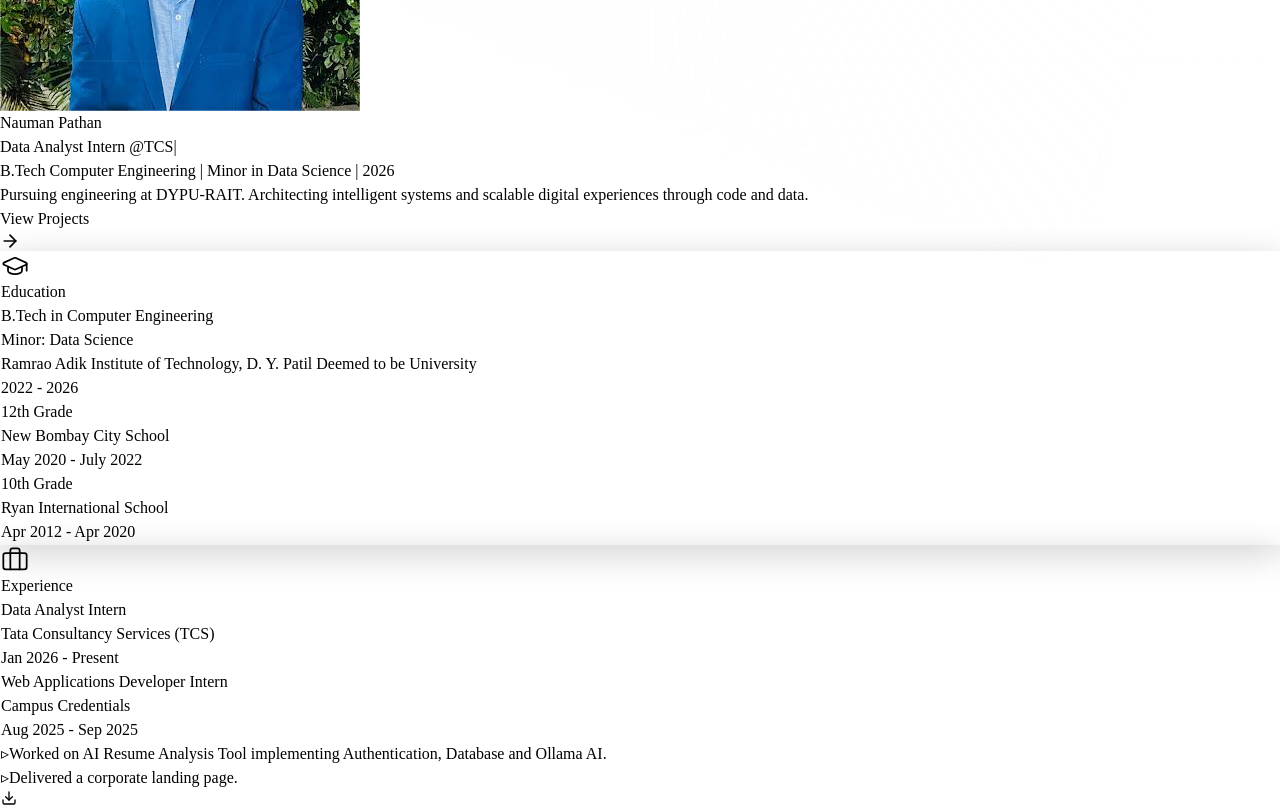
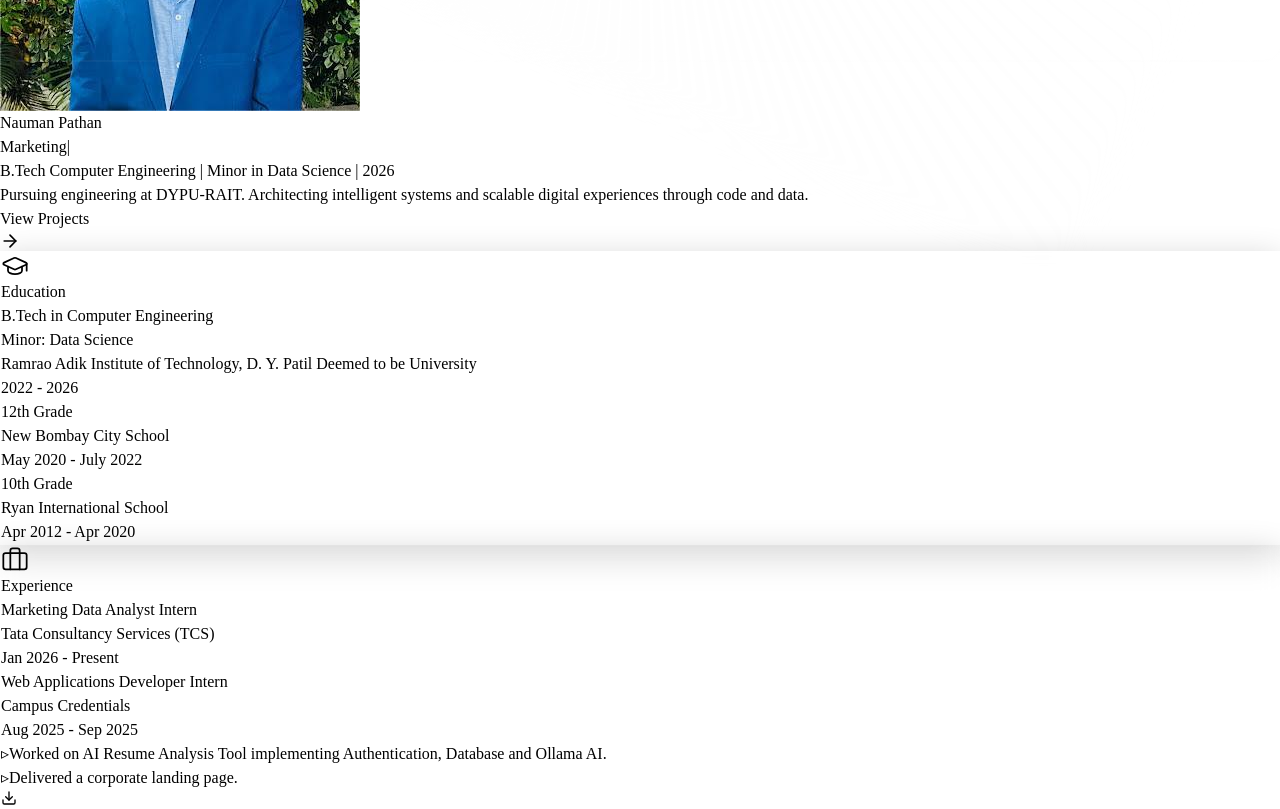
Before and after one commit to Naumanpathan94/naumanpathan, a React (Vite) app in the folder frontend/: page / in a window 1280 px wide. Shown: the part 740-1549 px from the top of the page. Built offline with nearby package versions, Linux system fonts and the light colour scheme.

Commit message:
precise current work

```diff
--- a/frontend/src/components/portfolio/Hero.tsx
+++ b/frontend/src/components/portfolio/Hero.tsx
@@ -4,7 +4,7 @@ import { TypingAnimation } from "./TypingAnimation";
 
 export function Hero() {
   const typingTexts = [
-    "Data Analyst Intern @TCS",
+    "Marketing Data Analyst Intern @TCS",
   ];
 
   return (
@@ -161,7 +161,7 @@ export function Hero() {
               <div className="space-y-8">
                 <div className="relative pl-8 border-l-2 border-primary/30">
                   <div className="absolute left-[-9px] top-1.5 w-4 h-4 rounded-full bg-primary border-4 border-background"></div>
-                  <p className="text-xl text-foreground font-bold">Data Analyst Intern</p>
+                  <p className="text-xl text-foreground font-bold">Marketing Data Analyst Intern</p>
                   <p className="text-sm text-muted-foreground mb-1">Tata Consultancy Services (TCS)</p>
                   <p className="text-xs text-primary font-mono font-bold mb-4 whitespace-nowrap">Jan 2026 - Present</p>
                 </div>
```
